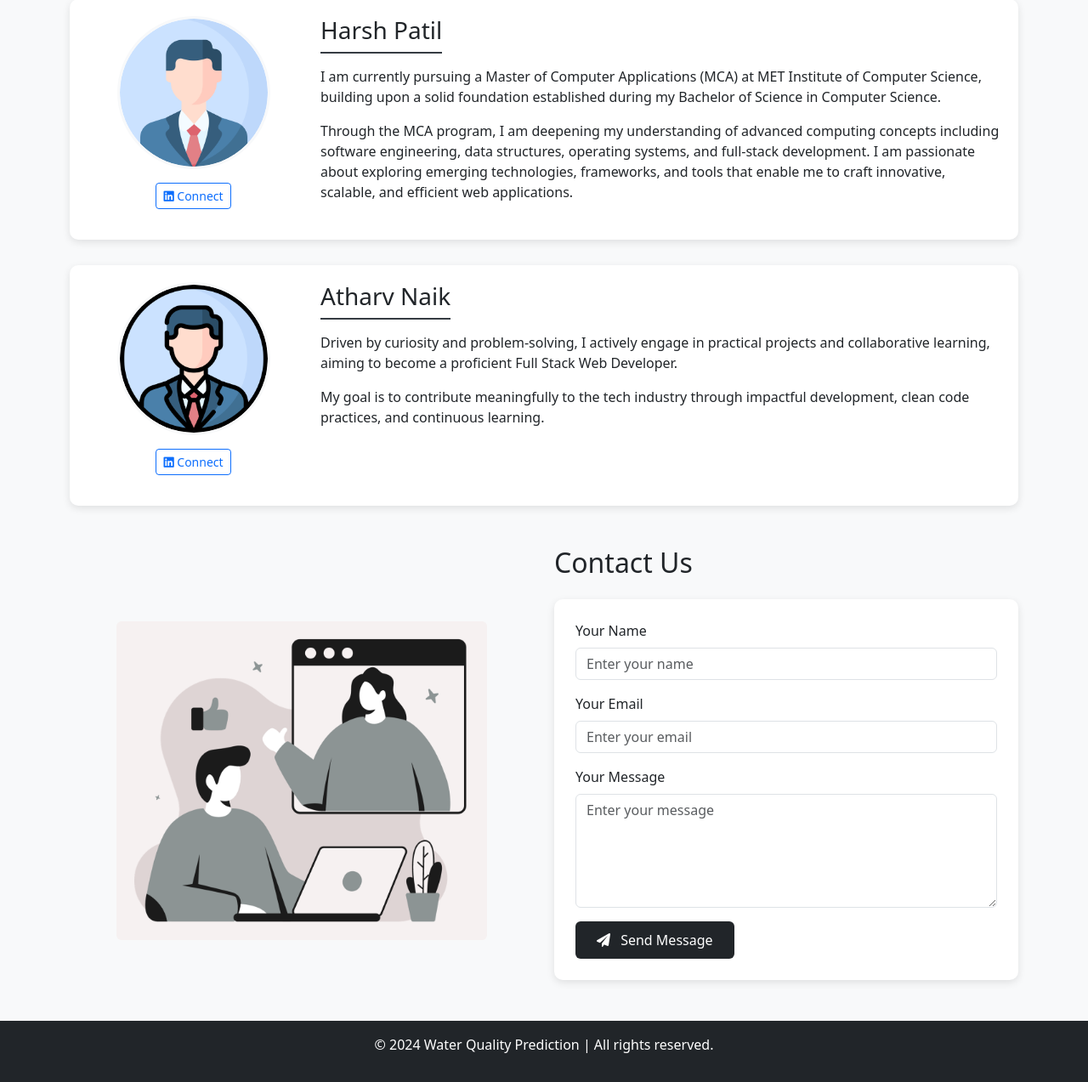
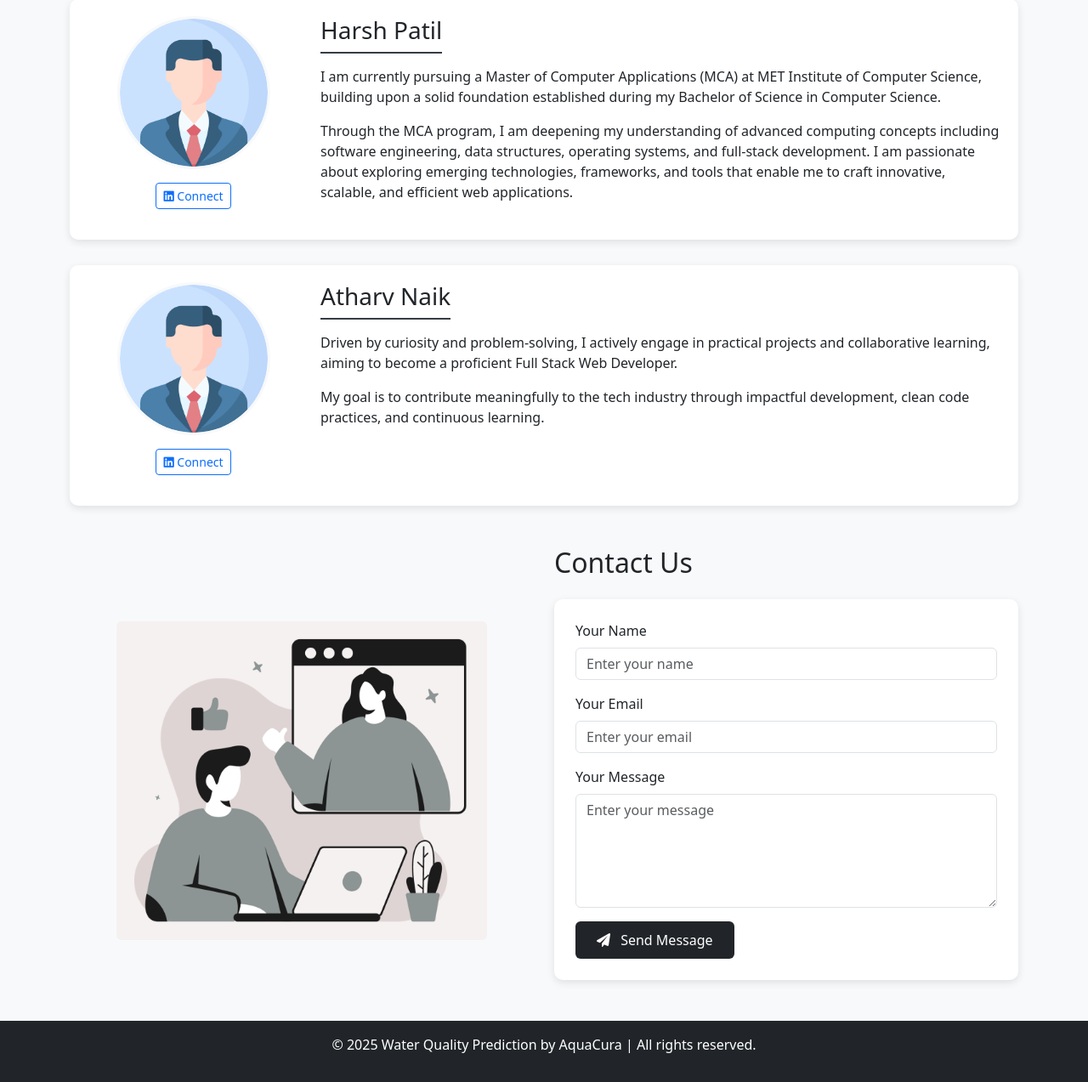
Before and after one commit to Kaysanshaikh/AquaCura, a Django app: page /contact/ in a window 1280 px wide. Shown: the part 796-2069 px from the top of the page at 85% size. Run offline with Django 5.2, Linux system fonts and the light colour scheme; parts of the project's set-up code (start-up, migrations or seed data) failed here and were passed over.

Commit message:
Update contact.html

```diff
--- a/home/templates/contact.html
+++ b/home/templates/contact.html
@@ -126,10 +126,10 @@
         </div>
 
         <!-- Fourth Person Information -->
-        <div class="dev-card">
+         <div class="dev-card">
             <div class="row">
                 <div class="col-lg-3 col-md-4 text-center">
-                    <img class="profile-img" alt="Profile" style="width: 80%; max-width: 180px;" src="/static/images/profile_1.png">
+                    <img class="profile-img" alt="Profile" style="width: 80%; max-width: 180px;" src="/static/images/profile_0.png">
                     <p class="mt-3"><a href="" class="btn btn-sm btn-outline-primary"><i class="fab fa-linkedin"></i> Connect</a></p>
                 </div>
                 <div class="dev-info col-lg-9 col-md-8">
@@ -181,7 +181,7 @@
 
     <!-- Footer -->
     <footer class="bg-dark text-white text-center py-3 mt-5">
-        <p>© 2024 Water Quality Prediction | All rights reserved.</p>
+        <p>© 2025 Water Quality Prediction by AquaCura | All rights reserved.</p>
     </footer>
 
     <script src="https://cdn.jsdelivr.net/npm/bootstrap@5.3.0-alpha3/dist/js/bootstrap.bundle.min.js"></script>
```
